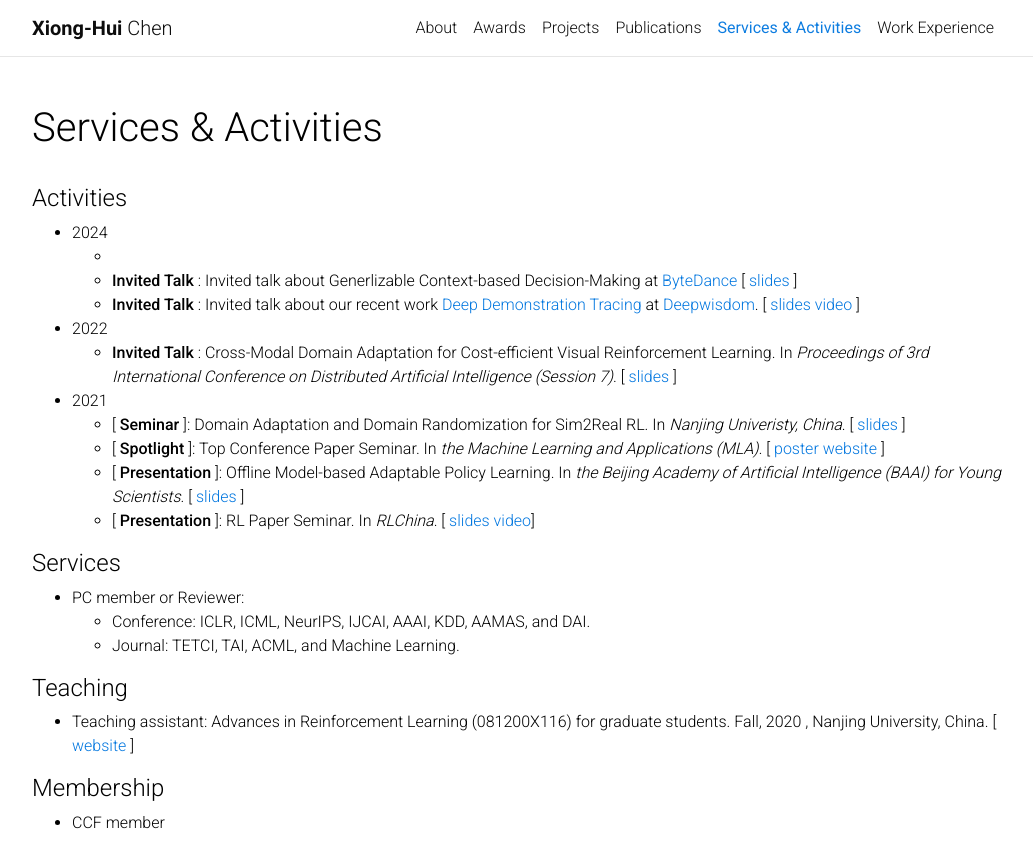
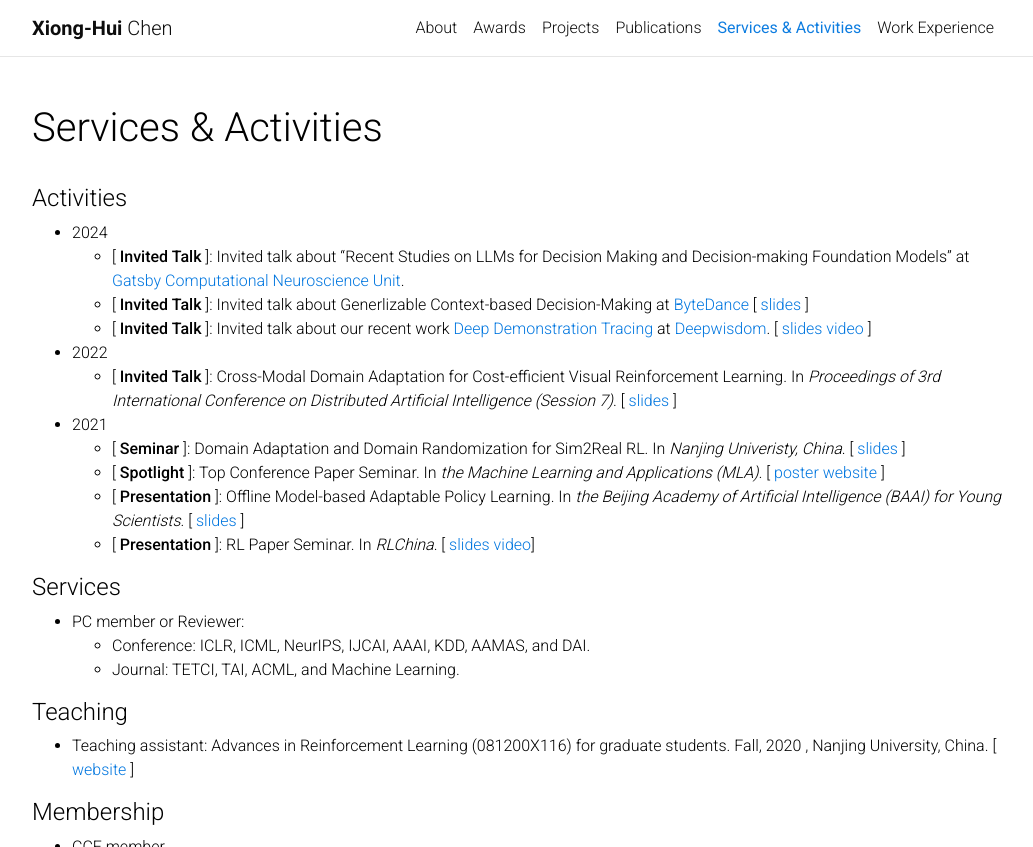
Before and after one commit to xionghuichen/xionghuichen.github.io, a Jekyll site: the page built from _pages/activities.md, in a window 1280 px wide and 975 px high, cut to the strip 0-847 px from the top of the window. Shown: the whole strip, without its empty margins (123-1156 px from the left). Built offline with Jekyll 4.4.1, drawn with Linux system fonts in a browser that asks for light colours; comment, search, counter and statistics services are not loaded.

Commit message:
update uri

```diff
--- a/_pages/activities.md
+++ b/_pages/activities.md
@@ -9,7 +9,7 @@
 ---
 #### Activities
 - 2024
-  - [ **Invited Talk** ]: Invited talk about “Recent Studies on LLMs for Decision Making and Decision-making Foundation Models” at [Gatsby Computational Neuroscience Unit](https://www.ucl.ac.uk/gatsby/).
+  - [ **Invited Talk** ]: Invited talk about "Recent Studies on LLMs for Decision Making and Decision-making Foundation Models" at [Gatsby Computational Neuroscience Unit](https://www.ucl.ac.uk/gatsby).
   - [ **Invited Talk** ]:
   Invited talk about Generlizable Context-based Decision-Making at [ByteDance](https://www.bytedance.com/en)
   [ [slides](../assets/slides/icml-bytedance.pdf) ]
```
Also changed, not shown: _news/gb.md (+1 -1 lines).
